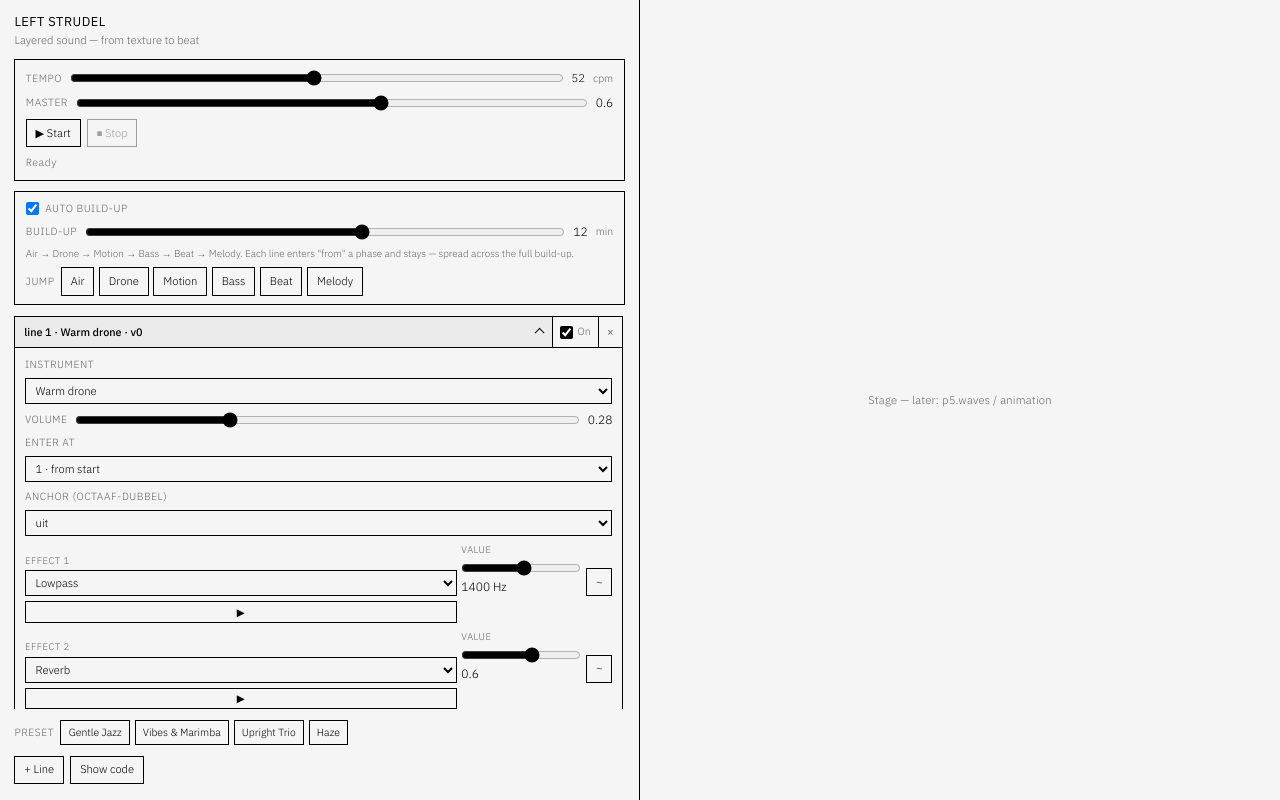
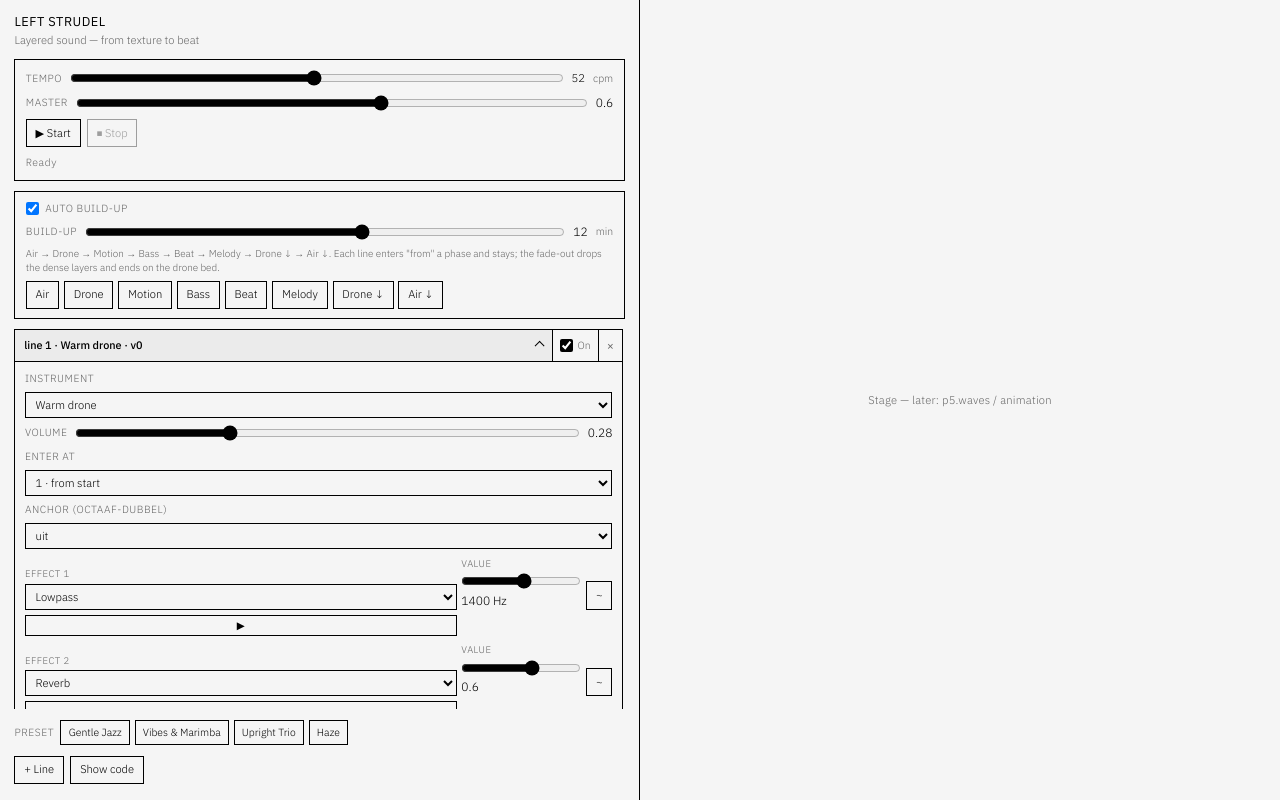
Before and after one commit to seb-prjcts-be/algorave_strudel_ui, a plain HTML site: page index.html in a window 1280 px wide. Drawn offline with nearby package versions, Linux system fonts and the light colour scheme.

Commit message:
Left Strudel: mirrored fade-out arc + fade-phase buttons; drop 'Jump' label
- composer.js: after the 6-phase build-up, two mirrored FADE-OUT phases (Drone down, Air down) return to the opening drone bed — dense layers (enterAt >= 2) cut after the peak, drones linger. arcPhaseCycleArray/arcMaskFragment now span the full 8-phase timeline; export TIMELINE_LABELS/TIMELINE_PHASES + clampTimeline + previewThreshold so a jump to a fade phase previews its mirrored layer set.
- dashboard.js: render all 8 phase buttons (incl. the fade phases); fade buttons preview the thinned ending.
- panel.js + standalone index.html + offcanvas-demo.html: remove the visible 'Jump' label; the arc hint now documents the full arc incl. fade-out.
- internal cache-tag bumps.

Co-Authored-By: Claude Opus 4.8 <noreply@anthropic.com>

```diff
--- a/index.html
+++ b/index.html
@@ -53,9 +53,8 @@
                         <output id="arc-minutes-value" for="arc-minutes">12</output>
                         <span class="ls-unit">min</span>
                     </label>
-                    <p class="ls-arc-hint">Air → Drone → Motion → Bass → Beat → Melody. Each line enters "from" a phase and stays — spread across the full build-up.</p>
-                    <div class="ls-phases" aria-label="Jump to build-up phase">
-                        <span class="ls-label">Jump</span>
+                    <p class="ls-arc-hint">Air → Drone → Motion → Bass → Beat → Melody → Drone ↓ → Air ↓. Each line enters "from" a phase and stays; the fade-out drops the dense layers and ends on the drone bed.</p>
+                    <div class="ls-phases" aria-label="Build-up phase">
                         <div class="ls-phase-btns" id="phase-btns"></div>
                     </div>
                 </div>
--- a/js/composer.js
+++ b/js/composer.js
@@ -30,6 +30,22 @@ export const ARC_MAX_MINUTES = 20;
  * Lengte moet gelijk zijn aan ARC_PHASES.
  */
 export const PHASE_WEIGHTS = [3, 3, 2, 1, 1, 1];
+
+/**
+ * Fade-out: na de piek keren we terug langs de openingsfasen (in omgekeerde
+ * volgorde), zodat het stuk eindigt op dezelfde ijle drone-bedding als waar het
+ * begon — een gespiegelde uitgang. Elke waarde is de fase-INDEX waarvan de
+ * aan/uit-staat wordt gekopieerd: eerst terug naar "Drone" (1), dan "Air" (0).
+ * Gevolg: dichte lagen (enterAt ≥ 2) vallen meteen na de piek weg; alleen de
+ * drones doven uit. (enterAt 0 = altijd hoorbaar, dus die blijft de bedding.)
+ */
+export const FADE_PHASES = [1, 0];
+/** Gewichten van de fade-fasen = gekopieerd van de gespiegelde openingsfasen. */
+const FADE_WEIGHTS = FADE_PHASES.map((i) => PHASE_WEIGHTS[i]);
+/** Volledige tijdlijn-labels (opbouw + fade) voor hosts die de fase tonen. */
+export const TIMELINE_LABELS = [...PHASE_LABELS, ...FADE_PHASES.map((i) => `${PHASE_LABELS[i]} ↓`)];
+/** Aantal segmenten op de volledige tijdlijn (opbouw + fade). */
+export const TIMELINE_PHASES = ARC_PHASES + FADE_PHASES.length;
 
 /**
  * @typedef {Object} EffectSlot
@@ -131,6 +147,22 @@ export function clampPhase(p) {
     return Math.max(0, Math.min(ARC_PHASES - 1, Math.round(Number(p) || 0)));
 }
 
+/** Clamp naar de VOLLEDIGE tijdlijn (opbouw + fade): 0..TIMELINE_PHASES-1. */
+export function clampTimeline(p) {
+    return Math.max(0, Math.min(TIMELINE_PHASES - 1, Math.round(Number(p) || 0)));
+}
+
+/**
+ * Bij een preview-sprong naar tijdlijn-fase `tp`: welke `enterAt`-drempel hoort
+ * daarbij? Opbouwfasen (0..5) → de fase zelf. Fade-fasen (6,7) → de gespiegelde
+ * openingsfase (Drone=1, Air=0), want de fade hergebruikt die laag-set. Zo
+ * klinkt "jump → Air ↓" exact als de ijle uitgang.
+ */
+export function previewThreshold(tp) {
+    const p = clampTimeline(tp);
+    return p < ARC_PHASES ? p : FADE_PHASES[p - ARC_PHASES];
+}
+
 function normalizeArc(arc) {
     const a = arc || {};
     const minutes = Math.max(
@@ -146,8 +178,9 @@ function normalizeArc(arc) {
  */
 export function arcPhaseCycleArray(cpm, minutes) {
     const total = (Number(cpm) || 55) * (Number(minutes) || DEFAULT_ARC.minutes);
-    const sumW = PHASE_WEIGHTS.reduce((a, b) => a + b, 0);
-    return PHASE_WEIGHTS.map((w) => Math.max(1, Math.round((total * w) / sumW)));
+    const weights = [...PHASE_WEIGHTS, ...FADE_WEIGHTS]; // build-up + mirrored fade-out
+    const sumW = weights.reduce((a, b) => a + b, 0);
+    return weights.map((w) => Math.max(1, Math.round((total * w) / sumW)));
 }
 
 /**
@@ -158,13 +191,15 @@ export function arcPhaseCycleArray(cpm, minutes) {
  */
 export function arcMaskFragment(enterAt, cycleArr) {
     const p = clampPhase(enterAt);
-    if (p <= 0) return '';
-    const tokens = [];
-    for (let phase = 0; phase < ARC_PHASES; phase++) {
-        const on = phase >= p ? '1' : '0';
-        const c = cycleArr[phase] || 1;
-        tokens.push(c > 1 ? `${on}!${c}` : on);
-    }
+    if (p <= 0) return ''; // enterAt 0 = altijd hoorbaar (de blijvende drone-bedding)
+    // ON-staat per segment: opbouw (phase ≥ enterAt) + fade (spiegel van fase 1, 0).
+    const on = [];
+    for (let phase = 0; phase < ARC_PHASES; phase++) on.push(phase >= p ? 1 : 0);
+    for (const mirror of FADE_PHASES) on.push(mirror >= p ? 1 : 0);
+    const tokens = on.map((v, i) => {
+        const c = cycleArr[i] || 1;
+        return c > 1 ? `${v}!${c}` : `${v}`;
+    });
     return `.mask("<${tokens.join(' ')}>")`;
 }
 
@@ -233,6 +268,7 @@ export function buildStackBody(lines, arc, cpm, previewPhase = null) {
     }
     const a = normalizeArc(arc);
     const preview = previewPhase != null;
+    const previewThr = preview ? previewThreshold(previewPhase) : null;
     const cycleArr = preview ? null : arcPhaseCycleArray(cpm, a.minutes);
 
     return lines
@@ -240,9 +276,10 @@ export function buildStackBody(lines, arc, cpm, previewPhase = null) {
             const chain = buildLineChain(line);
             const enterAt = clampPhase(line.enterAt ?? 0);
 
-            // Sprong naar fase: statische mix t/m die fase, geen tijd-mask.
+            // Sprong naar (tijdlijn-)fase: statische mix t/m de bijhorende drempel,
+            // geen tijd-mask. Fade-fasen vallen terug op hun gespiegelde laag-set.
             if (preview) {
-                const audible = line.enabled && enterAt <= previewPhase;
+                const audible = line.enabled && enterAt <= previewThr;
                 return audible ? `  ${chain}` : `  // ${chain}`;
             }
 
@@ -264,11 +301,12 @@ export function masterGainFragment(state) {
 
 export function compose(state) {
     const cpm = Number(state.cpm) || 55;
-    const previewPhase = state.previewPhase != null ? clampPhase(state.previewPhase) : null;
+    const previewPhase = state.previewPhase != null ? clampTimeline(state.previewPhase) : null;
+    const previewThr = previewPhase != null ? previewThreshold(previewPhase) : null;
 
     const active = state.lines.filter((l) => {
         if (!l.enabled) return false;
-        if (previewPhase != null) return clampPhase(l.enterAt ?? 0) <= previewPhase;
+        if (previewPhase != null) return clampPhase(l.enterAt ?? 0) <= previewThr;
         return true;
     });
     if (!active.length) {
--- a/js/dashboard.js
+++ b/js/dashboard.js
@@ -1,7 +1,7 @@
 /**
  * DOM: regels renderen, events, debug-paneel.
  */
-import { createLine, compose, applyPreset, activeVariantAt, ARC_PHASES, PHASE_LABELS, DEFAULT_ARC, DEFAULT_MASTER, clampPhase } from './composer.js?v=14';
+import { createLine, compose, applyPreset, activeVariantAt, ARC_PHASES, PHASE_LABELS, TIMELINE_LABELS, TIMELINE_PHASES, DEFAULT_ARC, DEFAULT_MASTER, clampPhase } from './composer.js?v=16';
 import { getInstrument, instrumentOptionsHtml } from './catalog/instruments.js?v=14';
 import {
     getEffect,
@@ -65,8 +65,10 @@ export class Dashboard {
 
     renderPhaseButtons() {
         if (!this.phaseBtnsEl) return;
-        this.phaseBtnsEl.innerHTML = Array.from({ length: ARC_PHASES }, (_, i) =>
-            `<button type="button" class="ls-btn ls-btn--phase" data-phase="${i}" title="Jump to ${PHASE_LABELS[i]}">${PHASE_LABELS[i]}</button>`
+        // Full timeline: 6 build-up phases + 2 mirrored fade-out phases (Drone ↓,
+        // Air ↓). A fade button previews the thinned ending (its mirrored layer set).
+        this.phaseBtnsEl.innerHTML = Array.from({ length: TIMELINE_PHASES }, (_, i) =>
+            `<button type="button" class="ls-btn ls-btn--phase${i >= ARC_PHASES ? ' ls-btn--fade' : ''}" data-phase="${i}" title="Go to ${TIMELINE_LABELS[i]}">${TIMELINE_LABELS[i]}</button>`
         ).join('');
         this.phaseBtnsEl.querySelectorAll('[data-phase]').forEach((btn) => {
             btn.addEventListener('click', () => {
--- a/js/oneshot.js
+++ b/js/oneshot.js
@@ -1,7 +1,7 @@
 /**
  * Eenmalige bursts bovenop de lopende stack (geen hush tussen bursts).
  */
-import { compose, buildLineChain, masterGainFragment } from './composer.js?v=14';
+import { compose, buildLineChain, masterGainFragment } from './composer.js?v=16';
 import { evaluateCode, stopAll } from './strudel-runtime.js?v=14';
 import { getEffect } from './catalog/effects.js?v=14';
 import { getInstrument } from './catalog/instruments.js?v=14';
--- a/js/panel.js
+++ b/js/panel.js
@@ -39,9 +39,8 @@ export const PANEL_HTML = `
             <output id="arc-minutes-value" for="arc-minutes">12</output>
             <span class="ls-unit">min</span>
         </label>
-        <p class="ls-arc-hint">Air → Drone → Motion → Bass → Beat → Melody. Each line enters "from" a phase and stays — spread across the full build-up.</p>
-        <div class="ls-phases" aria-label="Jump to build-up phase">
-            <span class="ls-label">Jump</span>
+        <p class="ls-arc-hint">Air → Drone → Motion → Bass → Beat → Melody → Drone ↓ → Air ↓. Each line enters "from" a phase and stays; the fade-out drops the dense layers and ends on the drone bed.</p>
+        <div class="ls-phases" aria-label="Build-up phase">
             <div class="ls-phase-btns" id="phase-btns"></div>
         </div>
     </div>
```
Also changed, not shown: js/main.js (+4 -4 lines), offcanvas-demo.html (+2 -3 lines).
